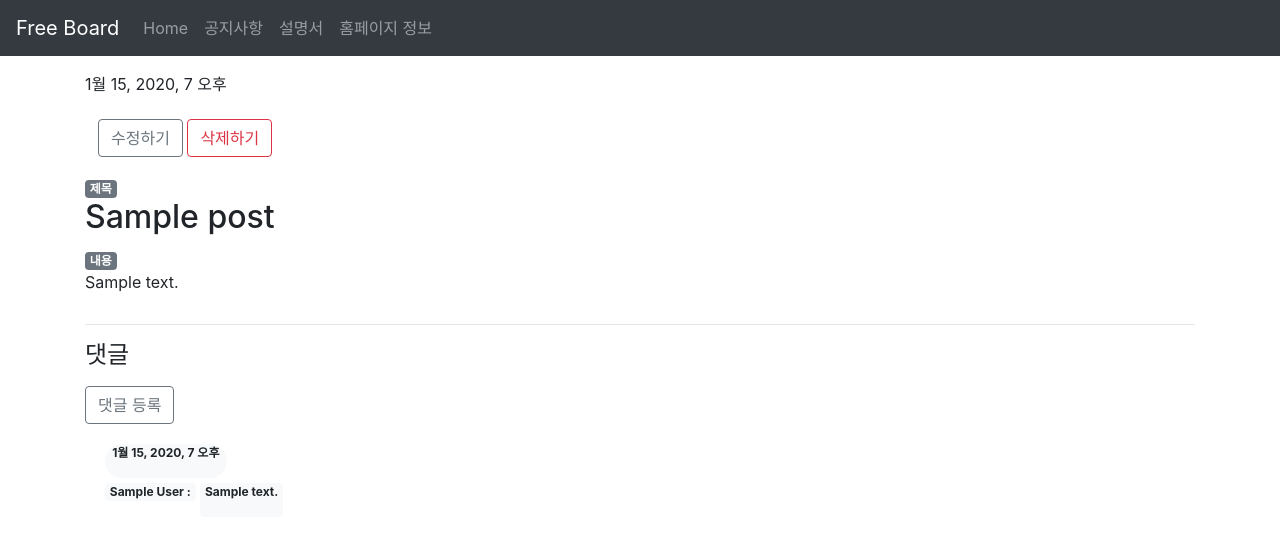
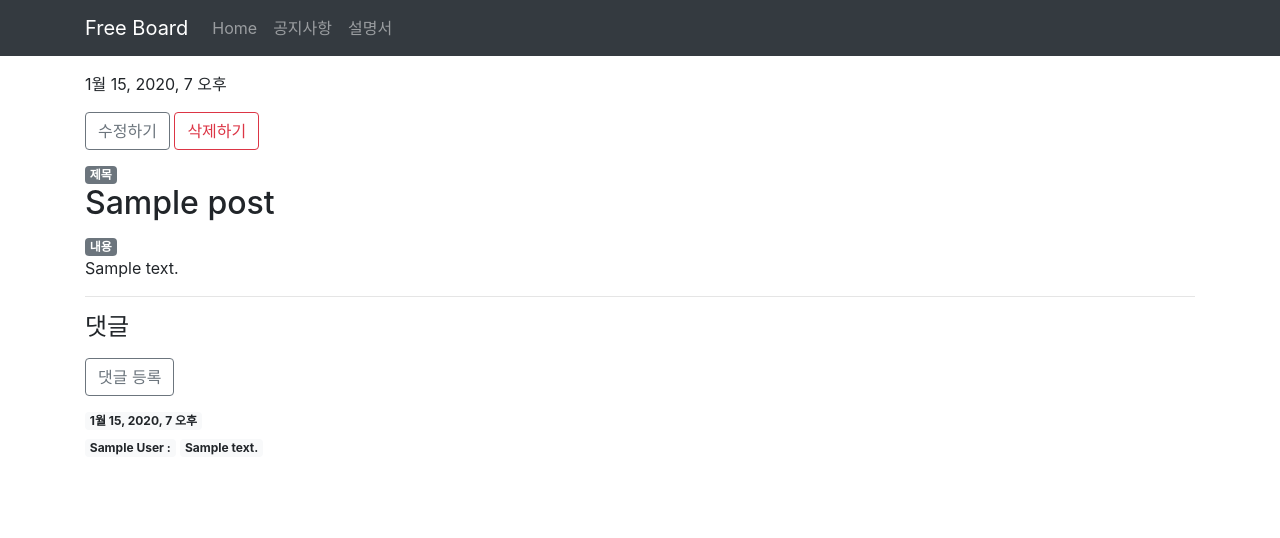
Before and after one commit to jhjang5985/my-first-blog, a Django app: page /post/1/ in a window 1280 px wide. Shown: the top 538 px of the page. Run offline with Django 3.2, Linux system fonts and the light colour scheme; tables that the repository leaves empty hold one stand-in row (values such as "Sample post"); some libraries are stand-ins or nearby versions.

Commit message:
very very big update

```diff
--- a/blog/models.py
+++ b/blog/models.py
@@ -16,8 +16,8 @@ class Post(models.Model):
 
 class Comment(models.Model):
     post = models.ForeignKey('blog.Post', related_name='comments', on_delete=models.CASCADE)
-    author = models.CharField(max_length=100)
-    text = models.TextField()
+    author = models.CharField('이름', max_length=100)
+    text = models.TextField('내용')
     created_date = models.DateTimeField(default=timezone.now)
     approved_comment = models.BooleanField(default=False)
 
--- a/blog/static/blog/blog.css
+++ b/blog/static/blog/blog.css
@@ -4,16 +4,8 @@
     text-decoration : none;
 }
 
-.content {
-    margin-left : 30px;
-}
-
 .save {
     float : right;
-}
-
-.post-form textarea, .post-form input {
-    width : 100%;
 }
 
 .top-menu, .top-menu:hover, .top-menu:visited {
@@ -23,24 +15,8 @@
     margin-right : 20px;
 }
 
-.post {
-    margin-bottom : 30px;
-}
-
-.post .post_warning h5, h6 {
-    color : red;
-}
-
 .post .post_delete a {
     color : red;
-}
-
-.comment {
-    margin : 20px 0px 20px 20px;
-}
-
-.No_comment p {
-    margin : 20px 0px 20px 0px;
 }
 
 .login .login_button input {
@@ -48,7 +24,3 @@
     margin-left : 1cm;
     width : 5.2cm;
 }
-
-.post .btn span {
-    width : 0.6cm;
-}
--- a/blog/templates/blog/base.html
+++ b/blog/templates/blog/base.html
@@ -11,7 +11,8 @@
     </head>
     <body>
         <div>
-            <nav class="navbar navbar-expand-lg navbar-dark bg-dark">
+            <nav class="navbar navbar-expand-lg navbar-dark bg-dark mb-3">
+                <div class="container">
                     <a class="navbar-brand" href="/">Free Board</a>
                     <button class="navbar-toggler" type="button" data-toggle="collapse" data-target="#navbarSupportedContent" aria-controls="navbarSupportedContent" aria-expanded="false" aria-label="Toggle navigation">
                         <span class="navbar-toggler-icon"></span>
@@ -28,10 +29,8 @@
                             <li class="nav-item">
                                 <a href="{% url 'post_guide' %}" class="nav-link" title="설명서">설명서</a>
                             </li>
-                        <li class="nav-item">
-                            <a href="{% url 'information' %}" class="nav-link" title="홈페이지 정보">홈페이지 정보</a>
-                        </li>
                         </ul>
+                    </div>
                 </div>
             </nav>
             <div class="container">
--- a/blog/templates/blog/post_detail.html
+++ b/blog/templates/blog/post_detail.html
@@ -1,68 +1,43 @@
 {% extends "blog/base.html" %}
 
 {% block content %}
-    <p></p>
-    <div class="post">
     {% if post.published_date %}
         <div class="date">
             <p>{{ post.published_date }}</p>
         </div>
     {% else %}
-            <div class="post_warning">
+        <div class="post_warning mb-3" style="color:red">
             <h5>이 글은 아직 게시 되지 않았습니다</h5>
             <h6>(게시할려면 아래에 게시 버튼을 누르세요)</h6>
         </div>
-            <a class="btn btn-outline-primary" href="{% url 'post_publish' pk=post.pk %}">게시</a>
+        <a class="btn btn-outline-primary mb-3" href="{% url 'post_publish' pk=post.pk %}">게시</a>
     {% endif %}
-
-        <div class="btn">
-            <a class="btn btn-outline-secondary" href="{% url 'post_edit' pk=post.pk %}" title="수정">수정하기</a>
-
-            <a class="btn btn-outline-danger",
+    <a class="btn btn-outline-secondary mb-3" href="{% url 'post_edit' pk=post.pk %}" title="수정">수정하기</a>
+    <a class="btn btn-outline-danger mb-3",
         onclick="return confirm('이 글을 완전히 삭제 하시겠습니까?\n(다시 복원할 수 없습니다!)')",
         href="{% url 'post_remove' pk=post.pk %}"
         title="삭제">
         삭제하기
-            </a>
-        </div>
+    </a><br/>
 
-        <p></p>
-
-        <div class="post_detail_class_name1">
     <span class="badge badge-secondary">제목</span>
-            <h2>{{ post.title }}</h2>
-        </div>
-
-        <p></p>
+    <h2 class="mb-3">{{ post.title }}</h2>
 
     <span class="badge badge-secondary">내용</span>
     <p>{{ post.text|linebreaksbr }}</p>
-    </div>
 
     <hr/>
-    <div class="post_detail_class_name2">
-        <h4>댓글</h4>
-        <p></p>
-        <a class="btn btn-outline-secondary" href="{% url 'add_comment_to_post' pk=post.pk %}">댓글 등록</a>
-    </div>
+    <h4 class="mb-3">댓글</h4>
+    <a class="btn btn-outline-secondary mb-3" href="{% url 'add_comment_to_post' pk=post.pk %}">댓글 등록</a>
 
     {% for comment in post.comments.all %}
-        <div class="comment">
-            <div class="date">
-                <a class="badge badge-pill badge-light">
-                    <p>{{ comment.created_date }}</p>
-                </a>
-                <br/>
-                <a class="badge badge-light">
-                    {{ comment.author }} :
-                </a>
-                <a class="badge badge-light">
-                    {{ comment.text|linebreaks }}
-                </a>
-            </div>
+        <div class="mb-3">
+            <span class="badge badge-light mb-1">{{ comment.created_date }}</span><br/>
+            <span class="badge badge-light">{{ comment.author }} :</span>
+            <span class="badge badge-light">{{ comment.text }}</span>
         </div>
     {% empty %}
-        <div class="No_comment">
+        <div class="No_comment mb-5">
             <p>댓글이 아직 없습니다</p>
         </div>
     {% endfor %}
--- a/blog/urls.py
+++ b/blog/urls.py
@@ -11,9 +11,5 @@ urlpatterns = [
     path('post/<int:pk>/remove/', views.post_remove, name='post_remove'),
     path('notice/', views.post_notice, name='post_notice'),
     path('guide/', views.post_guide, name='post_guide'),
-    path('information/', views.information, name='information'),
-    path('information/update/', views.update, name='update'),
     path('post/<int:pk>/comment/', views.add_comment_to_post, name='add_comment_to_post'),
-    path('information/maker', views.maker, name='maker'),
-    path('information/maker/youtube', views.youtube, name='youtube'),
 ]
--- a/mysite/settings.py
+++ b/mysite/settings.py
@@ -38,6 +38,7 @@ INSTALLED_APPS = [
     'django.contrib.messages',
     'django.contrib.staticfiles',
     'blog',
+    'bootstrap4'
 ]
 
 MIDDLEWARE = [
--- a/mysite/urls.py
+++ b/mysite/urls.py
@@ -3,7 +3,6 @@ from django.urls import include, path
 from django.contrib.auth import login, logout
 
 urlpatterns = [
-    path('admin/', admin.site.urls),
     path('accounts/', include('django.contrib.auth.urls')),
     path('', include('blog.urls')),
 ]
```
Also changed, not shown: blog/templates/blog/add_comment_to_post.html (+4 -6 lines), blog/templates/blog/information.html (deleted, +0 -15 lines), blog/templates/blog/maker.html (deleted, +0 -15 lines), blog/templates/blog/post_draft_list.html (+3 -6 lines), blog/templates/blog/post_edit.html (+6 -6 lines), blog/templates/blog/post_guide.html (+20 -23 lines), blog/templates/blog/post_list.html (+4 -3 lines), blog/templates/blog/post_new.html (+4 -5 lines), blog/templates/blog/post_notice.html (+5 -9 lines), blog/templates/blog/update.html (deleted, +0 -10 lines), blog/templates/blog/youtube.html (deleted, +0 -42 lines), blog/templates/registration/login.html (+2 -5 lines), blog/templates/blog/test.html (deleted). Lines whose indentation alone changed are shown as unchanged.
